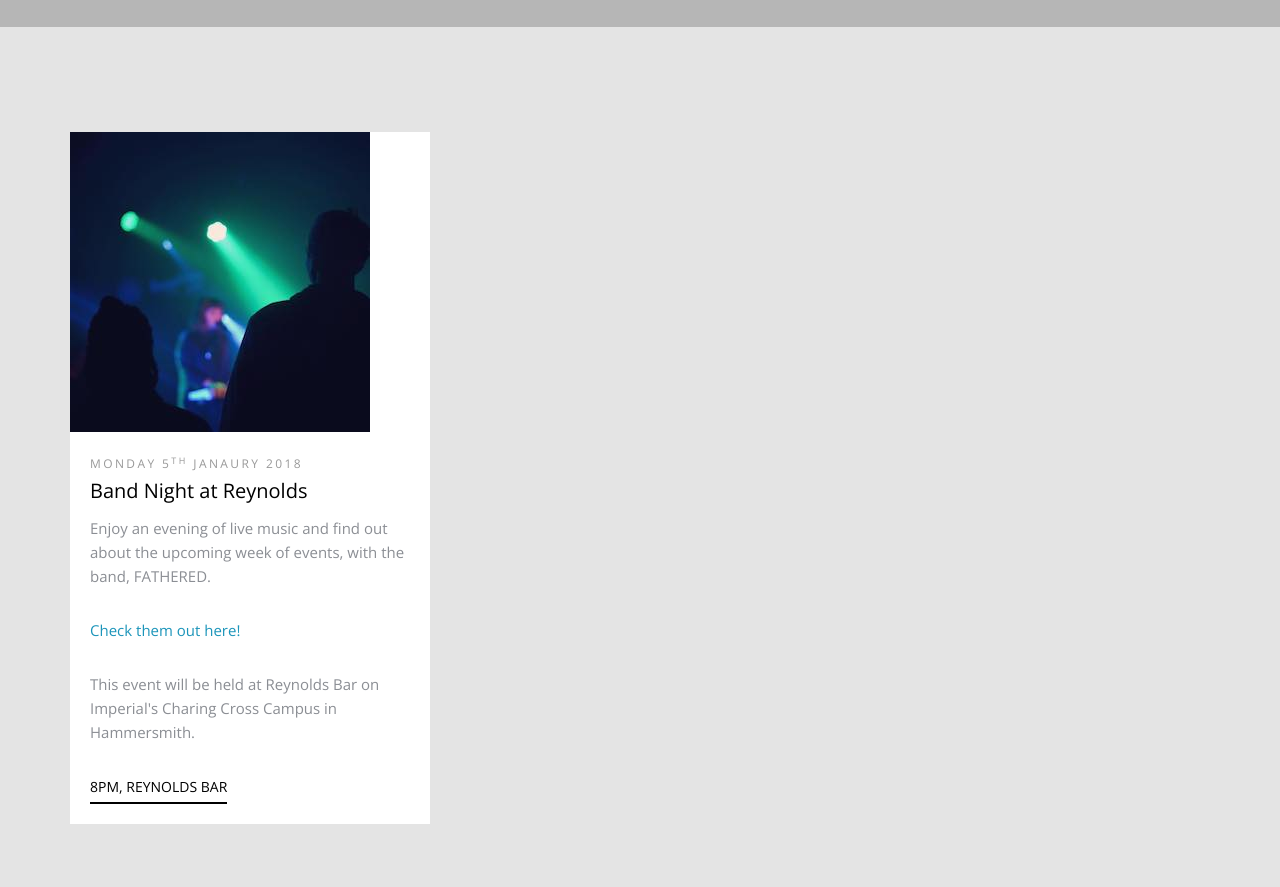
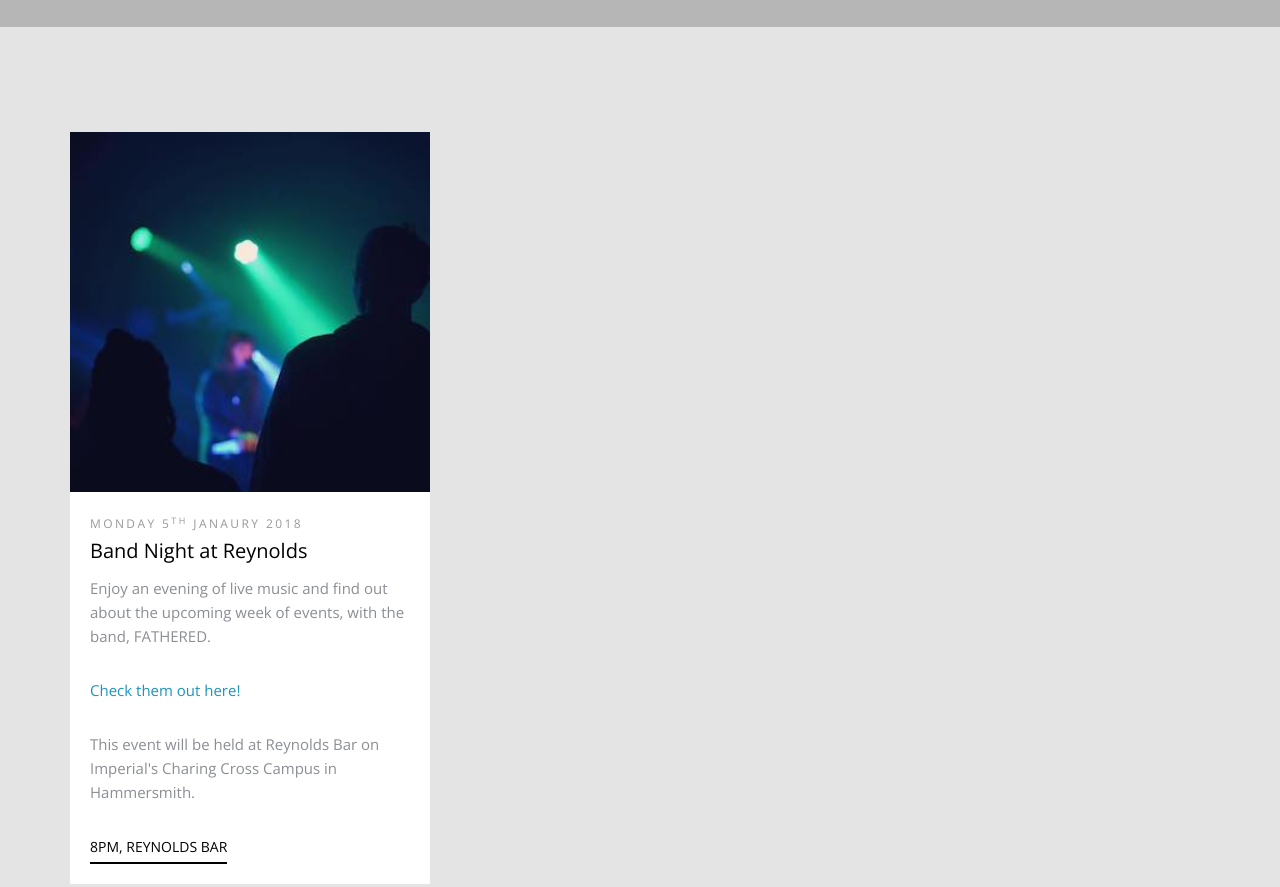
Before and after one commit to Imperial-CU/events-week-2018, a plain HTML site: page index.html in a window 1280 px wide. Shown: the part 1720-2607 px from the top of the page. Drawn offline with nearby package versions, Linux system fonts and the light colour scheme; grey boxes are pictures that could not be loaded; files whose address does not match are found by name.

Commit message:
correct fathered event image width

```diff
--- a/index.html
+++ b/index.html
@@ -102,7 +102,7 @@
 
           <div class="col-md-4 col-sm-4 probootstrap-animate">
             <div class="probootstrap-block-image">
-              <figure><img src="img/fathered-event.jpg" alt="Band Night"></figure>
+              <figure><img src="img/fathered-event.jpg" alt="Band Night" class="event-pic"></figure>
               <div class="text">
                 <span class="date">Monday 5<sup>th</sup> Janaury 2018</span>
                 <h3><a href="https://www.facebook.com/events/205810366648524/">Band Night at Reynolds</a></h3>
```
